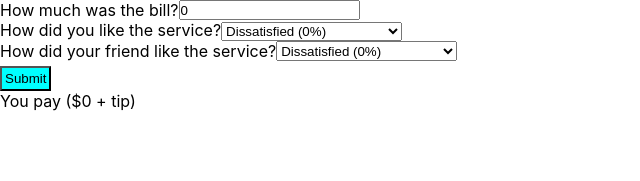
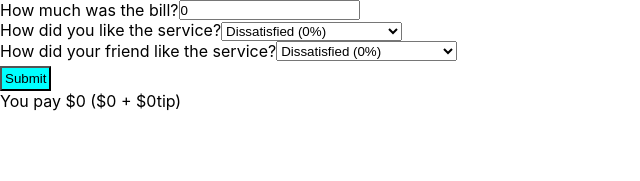
Before and after one commit to satyamkale27/Tip-calculator, a React (Create React App) app: page / in a window 1280 px wide. Shown: the top 181 px of the page, without its empty margins (0-640 px from the left). Built offline with nearby package versions, Linux system fonts and the light colour scheme.

Commit message:
added output varisbles to ui

```diff
--- a/src/App.js
+++ b/src/App.js
@@ -6,7 +6,6 @@ function App() {
   function setStates(newState) {
     setBill(newState);
   }
-  console.log("bill", bill);
 
   function propRecv(passupper) {
     const feedbackPercentage = parseFloat(passupper.feedback);
@@ -22,16 +21,15 @@ function App() {
 
   return (
     <div>
-      <Form onPassupper={propRecv} />
+      <Form onPassupper={propRecv} bill={bill} />
     </div>
   );
 }
 
-function Form({ onPassupper }) {
+function Form({ onPassupper, bill }) {
   const [value, setValue] = useState(0);
   const [feedback, setFeedback] = useState(0);
   const [feedbacks, setFeedbacks] = useState(0);
-
   function handleSubmit(e) {
     e.preventDefault(); // Prevent the default form submission behavior
 
@@ -86,16 +84,21 @@ function Form({ onPassupper }) {
         </div>
       </form>
       <div>
-        <Display valuess={value} />
+        <Display valuess={value} bill={bill} />
       </div>
     </div>
   );
 }
 
-function Display({ valuess }) {
+function Display({ valuess, bill }) {
+  const billvalue = bill.addedval;
+  const tips = bill.tipavg;
+  const totalvalue = billvalue + tips;
   return (
     <div>
-      <p>You pay (${valuess} + tip)</p>
+      <p>
+        You pay ${totalvalue} (${valuess} + ${tips}tip)
+      </p>
     </div>
   );
 }
```
